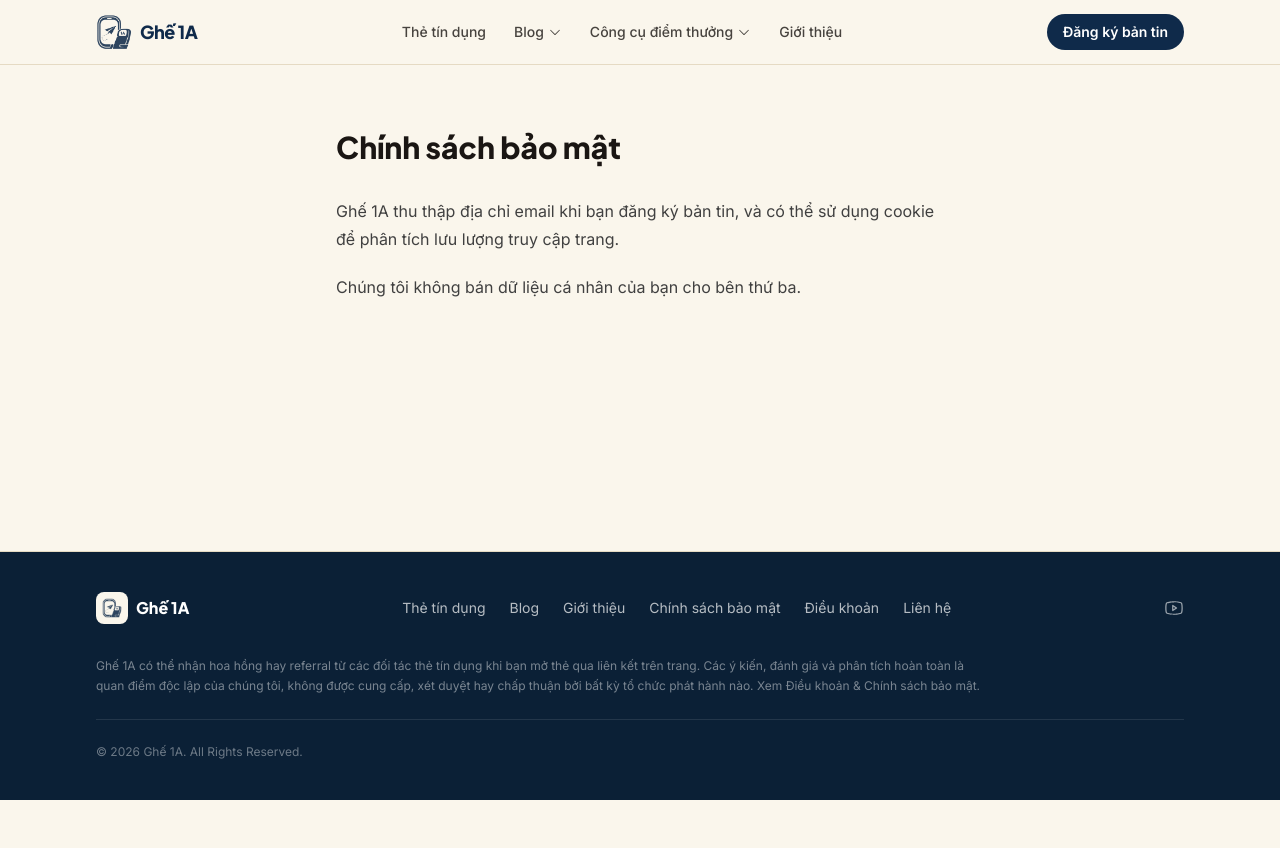
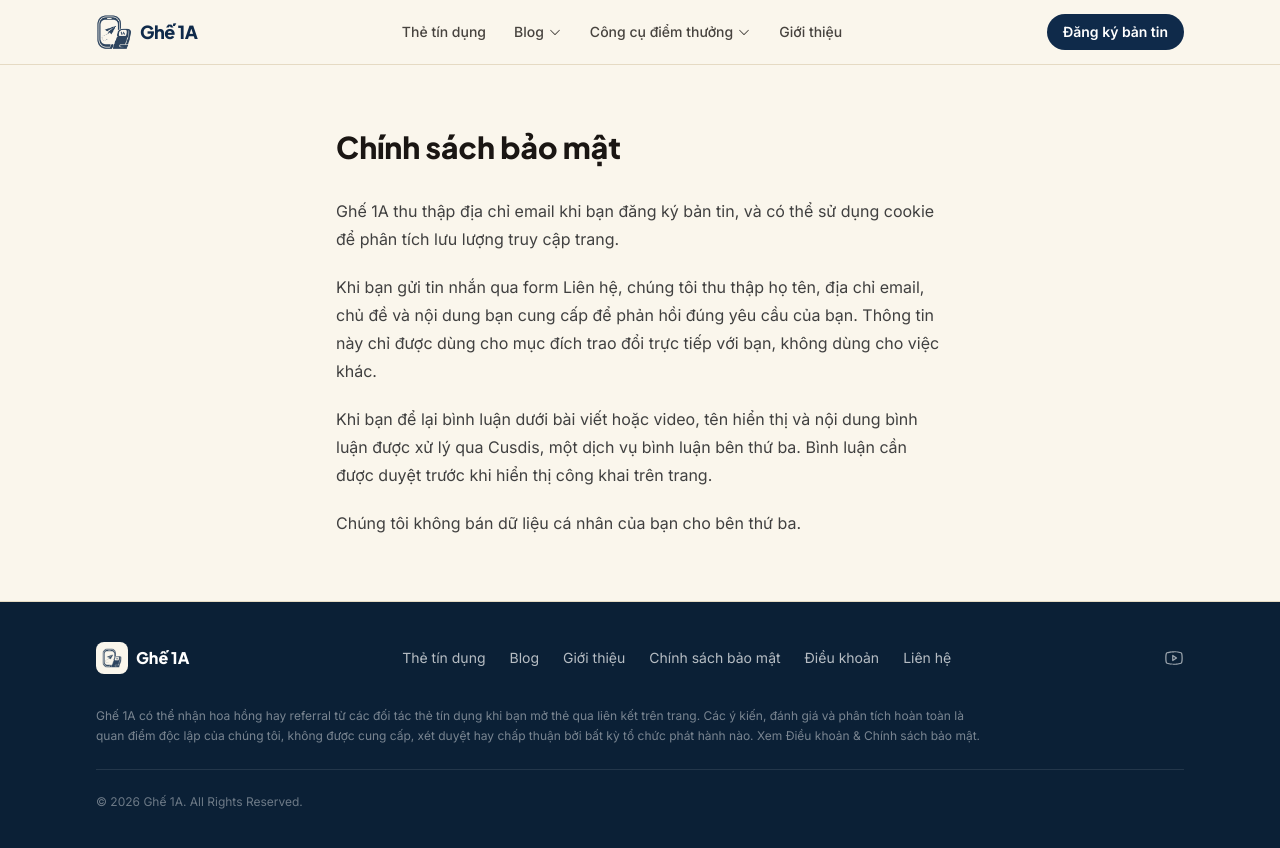
Before and after one commit to kimhoang-hello/The1ASeat, a Next.js app: page /privacy in a window 1280 px wide. Before the commit the page ends 800 px from the top, so only its background shows below. Built offline with nearby package versions, Linux system fonts and the light colour scheme.

Commit message:
Document contact form and comment data collection in privacy policy
Both features were added after the original policy text was written,
so neither the contact form (name/email/message via Resend) nor
Cusdis-powered comments (nickname, moderated before showing) were
disclosed yet.

```diff
--- a/src/app/privacy/page.tsx
+++ b/src/app/privacy/page.tsx
@@ -14,6 +14,16 @@ export default function PrivacyPage() {
           Ghế 1A thu thập địa chỉ email khi bạn đăng ký bản tin, và có thể sử dụng cookie để phân
           tích lưu lượng truy cập trang.
         </p>
+        <p>
+          Khi bạn gửi tin nhắn qua form Liên hệ, chúng tôi thu thập họ tên, địa chỉ email, chủ đề
+          và nội dung bạn cung cấp để phản hồi đúng yêu cầu của bạn. Thông tin này chỉ được dùng
+          cho mục đích trao đổi trực tiếp với bạn, không dùng cho việc khác.
+        </p>
+        <p>
+          Khi bạn để lại bình luận dưới bài viết hoặc video, tên hiển thị và nội dung bình luận
+          được xử lý qua Cusdis, một dịch vụ bình luận bên thứ ba. Bình luận cần được duyệt trước
+          khi hiển thị công khai trên trang.
+        </p>
         <p>Chúng tôi không bán dữ liệu cá nhân của bạn cho bên thứ ba.</p>
       </div>
     </article>
```
